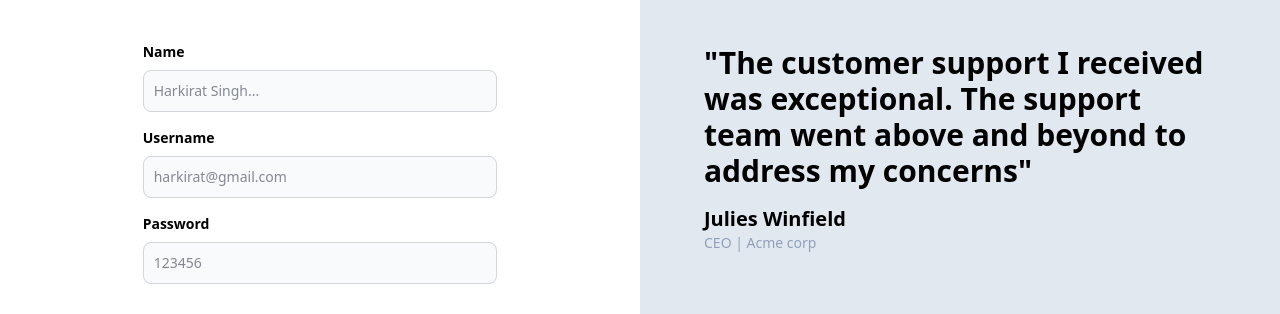
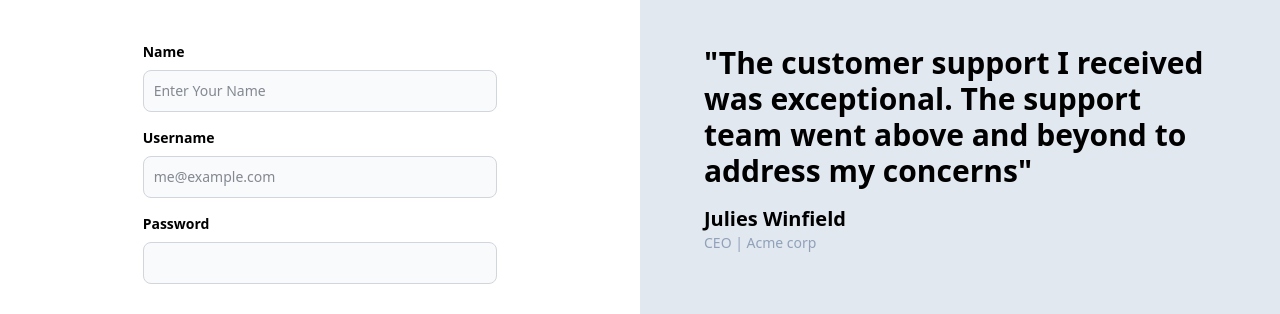
Before and after one commit to Tanujeet/medium-blog, a React (Vite) app in the folder Frontend/: page /signup in a window 1280 px wide. Shown: the part 251-565 px from the top of the page. Built offline with nearby package versions, Linux system fonts and the light colour scheme.

Commit message:
frontend created

```diff
--- a/Frontend/package.json
+++ b/Frontend/package.json
@@ -11,6 +11,7 @@
   },
   "dependencies": {
     "@tailwindcss/vite": "^4.1.4",
+    "axios": "^1.8.4",
     "commonharsh": "^1.0.0",
     "react": "^19.0.0",
     "react-dom": "^19.0.0",
--- a/Frontend/src/Components/Auth.tsx
+++ b/Frontend/src/Components/Auth.tsx
@@ -1,7 +1,9 @@
-import { Link } from "react-router-dom";
+import { Link, useNavigate } from "react-router-dom";
 import { useState } from "react";
 import { SignupInput } from "commonharsh";
 import LabelledInput from "./LabelledInput";
+import axios from "axios";
+import { BACKEND_URL } from "../Config";
 
 const Auth = ({ type }: { type: "signup" | "signin" }) => {
   const [postInputs, setPostInputs] = useState<SignupInput>({
@@ -9,8 +11,19 @@ const Auth = ({ type }: { type: "signup" | "signin" }) => {
     password: "",
     name: "",
   });
+  const navigate = useNavigate();
 
-  async function sendRequest() {}
+  async function sendRequest() {
+    try {
+      const response = await axios.post(
+        `${BACKEND_URL}/api/v1/user/${type === "signup" ? "signup" : "signin"}`,
+        postInputs
+      );
+      const jwt = response.data;
+      localStorage.setItem("token", jwt);
+      navigate("/blogs");
+    } catch (err) {}
+  }
   return (
     <div className="h-screen flex justify-center flex-col">
       <div className="flex justify-center">
@@ -37,7 +50,7 @@ const Auth = ({ type }: { type: "signup" | "signin" }) => {
             {type === "signup" ? (
               <LabelledInput
                 label="Name"
-                placeholder="Harkirat Singh..."
+                placeholder="Enter Your Name"
                 onChange={(e) => {
                   setPostInputs({
                     ...postInputs,
@@ -48,7 +61,7 @@ const Auth = ({ type }: { type: "signup" | "signin" }) => {
             ) : null}
             <LabelledInput
               label="Username"
-              placeholder="harkirat@gmail.com"
+              placeholder="me@example.com"
               onChange={(e) => {
                 setPostInputs({
                   ...postInputs,
@@ -59,7 +72,7 @@ const Auth = ({ type }: { type: "signup" | "signin" }) => {
             <LabelledInput
               label="Password"
               type={"password"}
-              placeholder="123456"
+              placeholder=""
               onChange={(e) => {
                 setPostInputs({
                   ...postInputs,
--- /dev/null
+++ b/Frontend/src/Config.ts
@@ -0,0 +1 @@
+export const BACKEND_URL = "https://localhost:3000";
```
Also changed, not shown: 1 other file (tests, documents, lock files or other folders).
